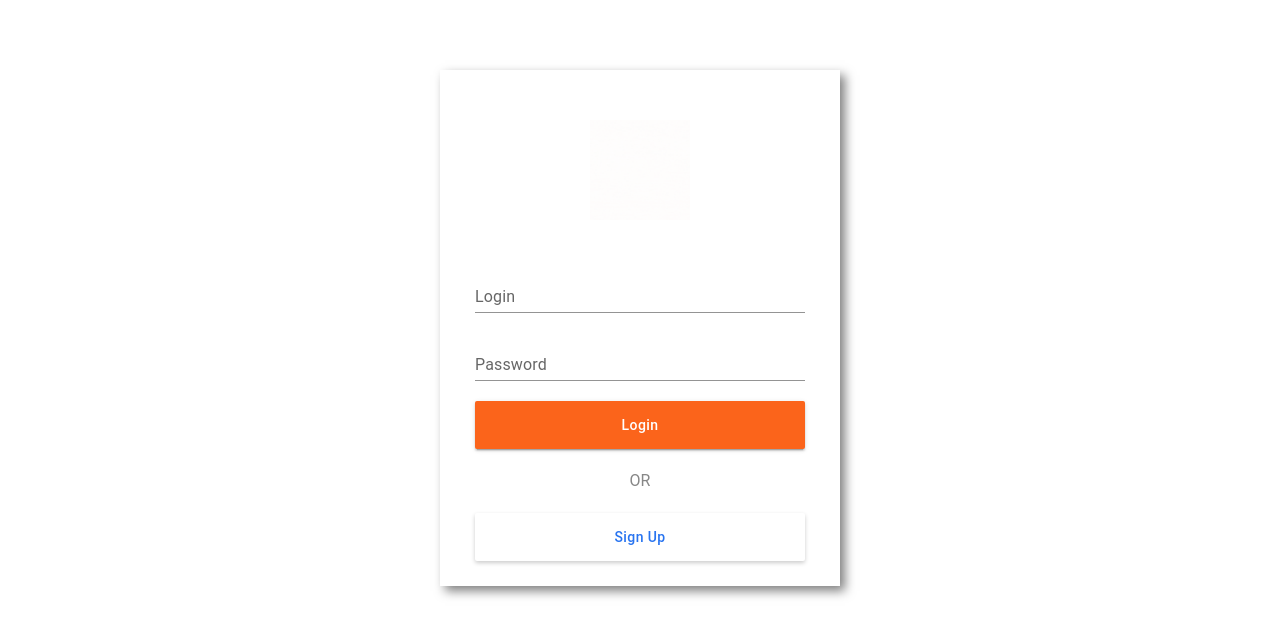
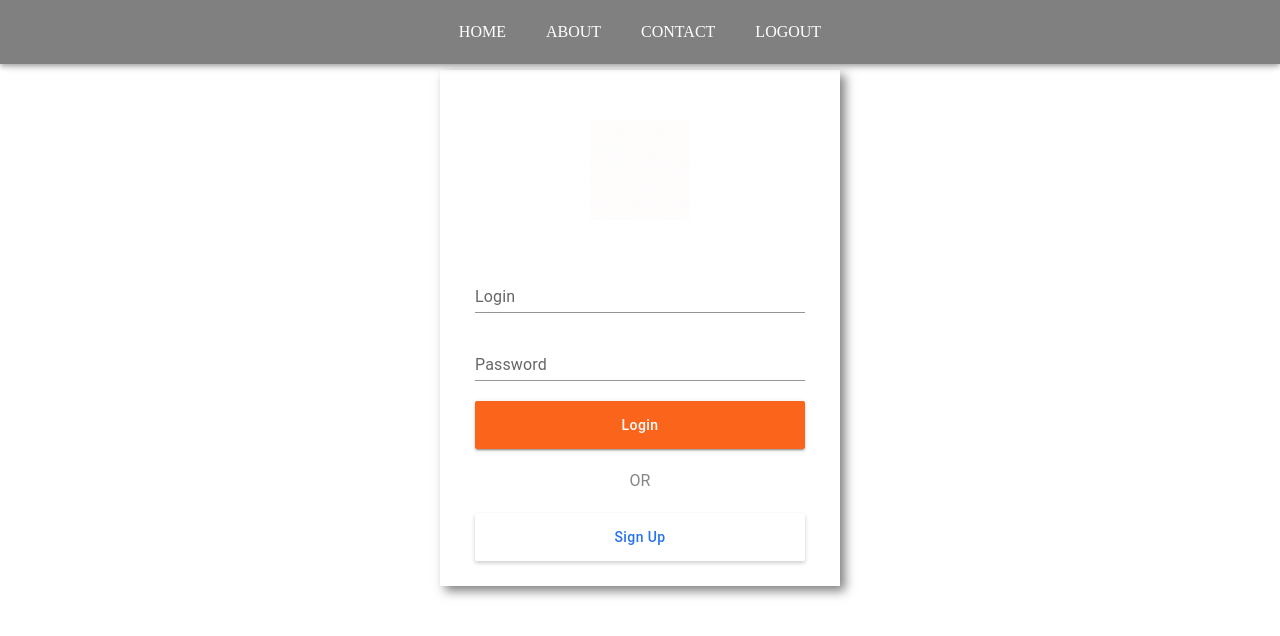
Before and after one commit to guptaaryan8092/BlogApplication, a React (Vite) app in the folder client/: page /login in a window 1280 px wide. Shown: the top 636 px of the page. Built offline with nearby package versions, Linux system fonts and the light colour scheme.

Commit message:
isAuthenticated then access to it

```diff
--- a/client/src/App.jsx
+++ b/client/src/App.jsx
@@ -1,4 +1,5 @@
-import './App.css'
+import { useState } from 'react';
+
 import DataProvider from './context/DataProvider';
 
 import { BrowserRouter, Routes, Route} from 'react-router-dom';
@@ -6,16 +7,20 @@
 //Components
 import Login from './Components/Account/Login'
 import Home from './Components/home/Home'
+import Header from './Components/header/Header'
 
 
 function App() {
 
+  const [isAuthenticated, isUserAuthenticated] = useState(false);
+
   return (
     <DataProvider>
       <BrowserRouter>
+        <Header />
         <div style={{ marginTop: 70 }}>
           <Routes>
-            <Route path='/login' element={<Login />} />
+            <Route path='/login' element={<Login isUserAuthenticated={isUserAuthenticated} />} />
             <Route path='/' element={<Home />} />
           </Routes>
         </div>
--- a/client/src/Components/Account/Login.jsx
+++ b/client/src/Components/Account/Login.jsx
@@ -71,7 +71,7 @@
     password: ''
 }
 
-export default function Login() {
+const Login = ({isUserAuthenticated}) => {
 
     const [account, toggleAccount] = useState('login');
     const [signup, setSignup] = useState(signUpinitialValues);
@@ -117,6 +117,8 @@
 
         setAccount({ username: response.data.username, name: response.data.name });
 
+        isUserAuthenticated(true);
+
         navigate('/');
 
     } else {
@@ -158,3 +160,5 @@
     </Component>
   )
 }
+
+export default Login;
--- /dev/null
+++ b/client/src/Components/header/Header.jsx
@@ -0,0 +1,32 @@
+import { AppBar, Toolbar, styled, Button, Typography } from '@mui/material';
+
+import { Link } from 'react-router-dom';
+
+const Component = styled(AppBar)`
+background: grey;
+color: #fff;
+`;
+
+const Container = styled(Toolbar)`
+justify-content: center;
+& > a {
+    padding: 20px;
+    color: #fff;
+    text-decoration: none;
+}
+`;
+
+const Header = () => {
+    return (
+        <Component>
+            <Container>
+                <Link to='/'>HOME</Link>
+                <Link to='/about'>ABOUT</Link>
+                <Link to='/contact'>CONTACT</Link>
+                <Link to='/login'>LOGOUT</Link>
+            </Container>
+        </Component>
+    )
+}
+
+export default Header;
```
